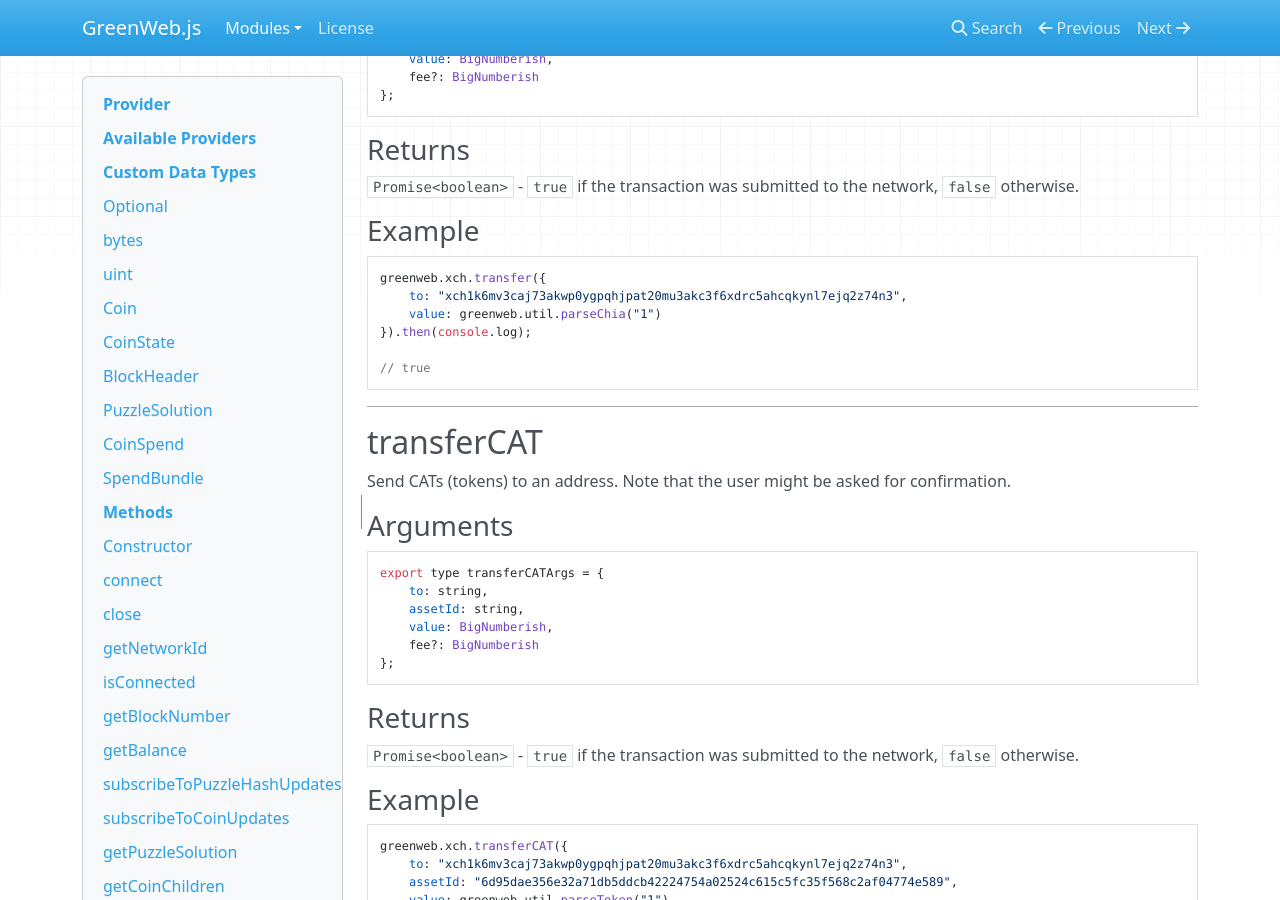
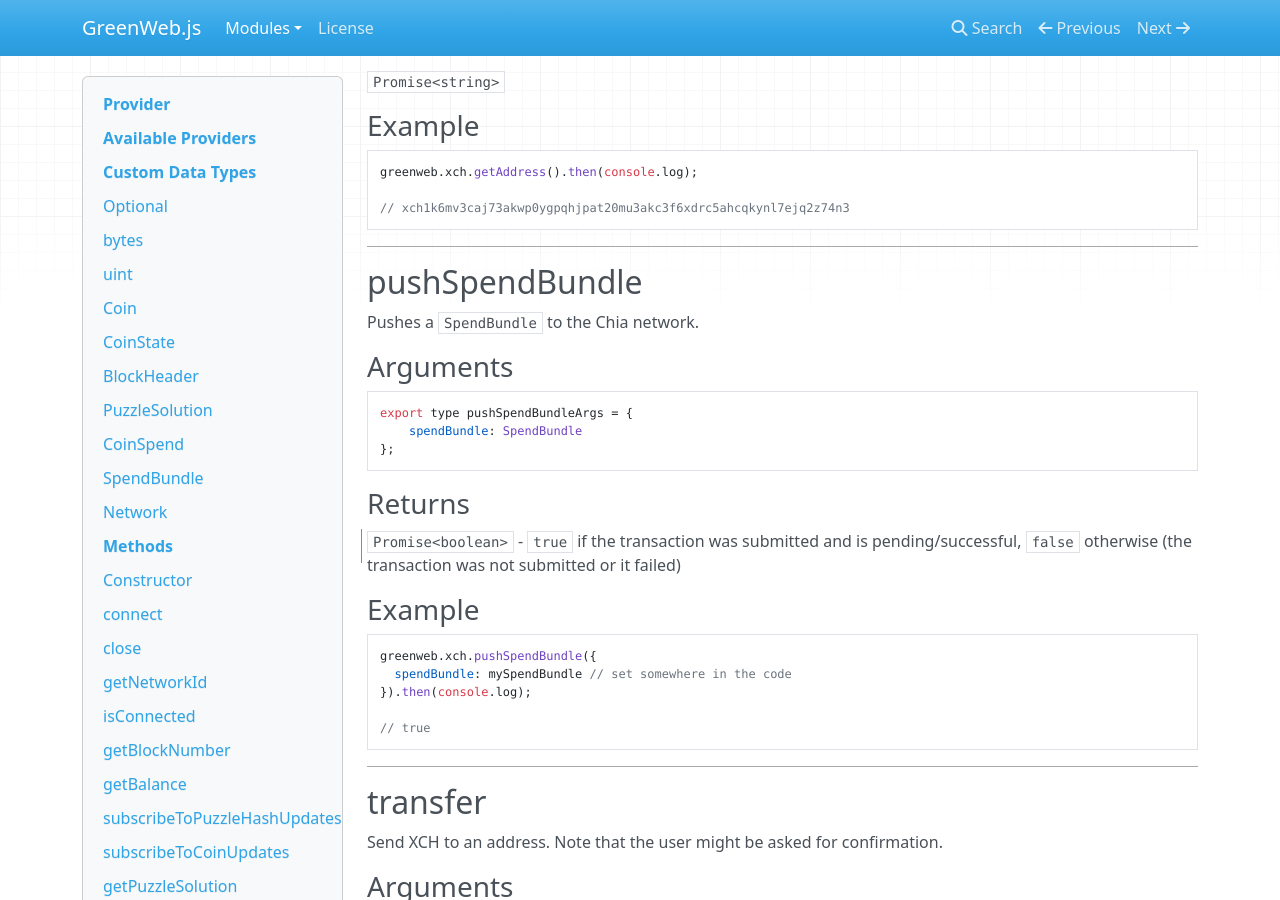
Before and after one commit to Yakuhito/GreenWeb.js, an MkDocs documentation site: the page built from docs/xch/provider.md, in a window 1280 px wide and 900 px high, scrolled down 11264 px. Built offline with MkDocs 1.6.1, drawn with Linux system fonts in a browser that asks for light colours; nearby versions of some CDN libraries; some of the changed text lies outside the part shown.

Commit message:
update docs: add pushSpendBundle and changeNetwork

````diff
--- a/docs/xch/provider.md
+++ b/docs/xch/provider.md
@@ -20,12 +20,14 @@
 | [getBlocksHeaders](#getblocksheaders) | ✅ | ❎ | ❔ | ❎ |
 | [getCoinRemovals](#getcoinremovals) | ✅ | ❎ | ❔ | ❎ |
 | [getCoinAdditions](#getcoinadditions) | ✅ | ❎ | ❔ | ❎ |
+| [pushSpendBundle](#pushspendbundle) | ✅ | ❎ | ❔ | ❎ |
 | [getAddress](#getaddress) | ✅ | ❎ | ❔ | ❎ |
 | [transfer](#transfer) | ❎ | ✅ | ❔ | ❎ |
 | [transferCAT](#transfercat) | ❎ | ✅ | ❔ | ❎ |
 | [acceptOffer](#acceptoffer) | ❎ | ✅ | ❔ | ❎ |
 | [subscribeToAddressChanges](#subscribetoaddresschanges) | ❎ | ✅ | ❔ | ❎ |
 | [signCoinSpends](#signcoinspends) | ❎ | ❎ | ❔ | ✅ |
+| [changeNetwork](#changenetwork) | ❎ | ✅ | ❔ | ✅ |
 
 # Custom Data Types
 
@@ -118,6 +120,23 @@
 export class SpendBundle {
     @fields.List(fields.Object(CoinSpend)) coinSpends: CoinSpend[];
     @fields.Bytes(96) aggregatedSignature: bytes;
+}
+```
+
+## Network
+
+`Network` is just a string enum - it can be viewed as a string in most cases.
+
+```js
+export enum Network {
+    mainnet = "mainnet",
+    testnet0 = "testnet0",
+    testnet2 = "testnet2",
+    testnet3 = "testnet3",
+    testnet4 = "testnet4",
+    testnet5 = "testnet5",
+    testnet7 = "testnet7",
+    testnet10 = "testnet10",
 }
 ```
 
@@ -574,6 +593,34 @@
 
 ---
 
+## pushSpendBundle
+
+Pushes a `SpendBundle` to the Chia network.
+
+### Arguments
+
+```js
+export type pushSpendBundleArgs = {
+    spendBundle: SpendBundle
+};
+```
+
+### Returns
+
+`Promise<boolean>` - `true` if the transaction was submitted and is pending/successful, `false` otherwise (the transaction was not submitted or it failed)
+
+### Example
+
+```js
+greenweb.xch.pushSpendBundle({
+  spendBundle: mySpendBundle // set somewhere in the code
+}).then(console.log);
+
+// true
+```
+
+---
+
 ## transfer
 
 Send XCH to an address. Note that the user might be asked for confirmation.
@@ -690,6 +737,8 @@
 });
 ```
 
+---
+
 ## signCoinSpends
 
 Signs a list of `CoinSpend`s wth a given private key and returns a `SpendBundle`.
@@ -710,7 +759,35 @@
 
 ```js
 // please don't ask your users for their private keys - yaku
-const spendBundle = await provider.signCoinSpends({
+const spendBundle = await greenweb.xch.signCoinSpends({
   coinSpends: myCoinSpends // variable set somewhere else in the code
 });
 ```
+
+---
+
+## changeNetwork
+
+Changes the network that a `Provider` operates on.
+
+### Arguments
+
+```js
+export type changeNetworkArgs = {
+    network: Network,
+};
+```
+
+### Returns
+
+`Promise<boolean>` - `true` if the network was changed, `false` otherwise
+
+### Example
+
+```js
+greenweb.xch.changeNetwork({
+  network: greenweb.util.network.networks[0] // "mainnet"
+}).then(console.log);
+
+// true
+```
````
